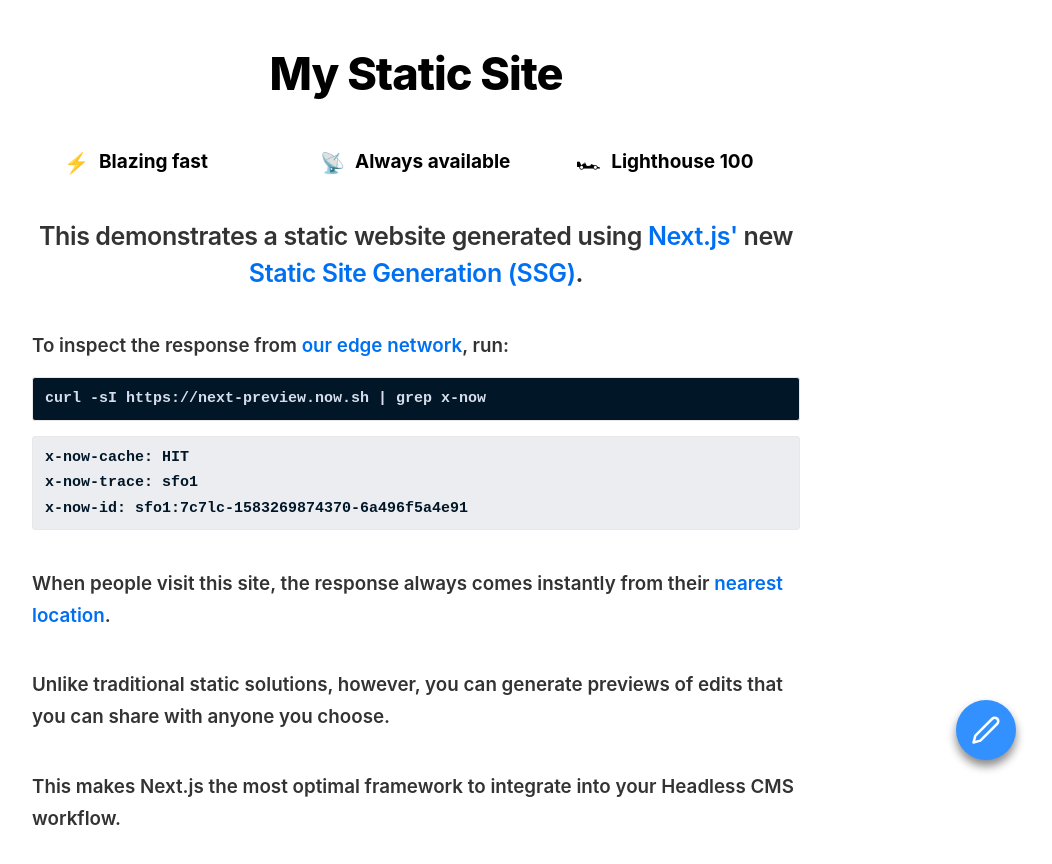
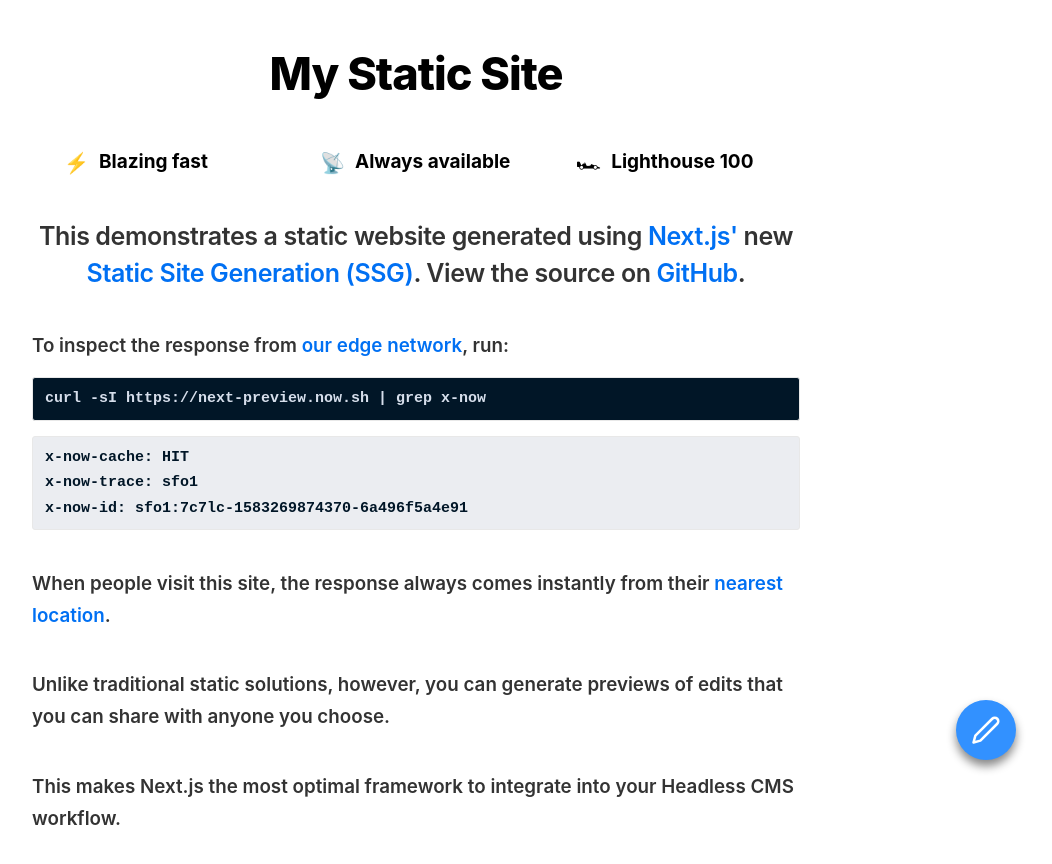
Before and after one commit to vercel/preview-mode-demo, a Next.js app: page / in a window 1280 px wide. Shown: the top 864 px of the page, without its empty margins (224-1276 px from the left). Built offline with nearby package versions, Linux system fonts and the light colour scheme; no server answers.

Commit message:
Add link to github

```diff
--- a/src/pages/index.tsx
+++ b/src/pages/index.tsx
@@ -237,9 +237,17 @@
         <a
           target="_blank"
           rel="noopener"
-          href="https://github.com/zeit/next.js/issues/9524"
+          href="https://nextjs.org/docs/basic-features/pages"
         >
           Static Site Generation (SSG)
+        </a>
+        . View the source on{" "}
+        <a
+          target="_blank"
+          rel="noopener"
+          href="https://github.com/zeit/preview-mode-demo"
+        >
+          GitHub
         </a>
         .
       </Malleable>
```
